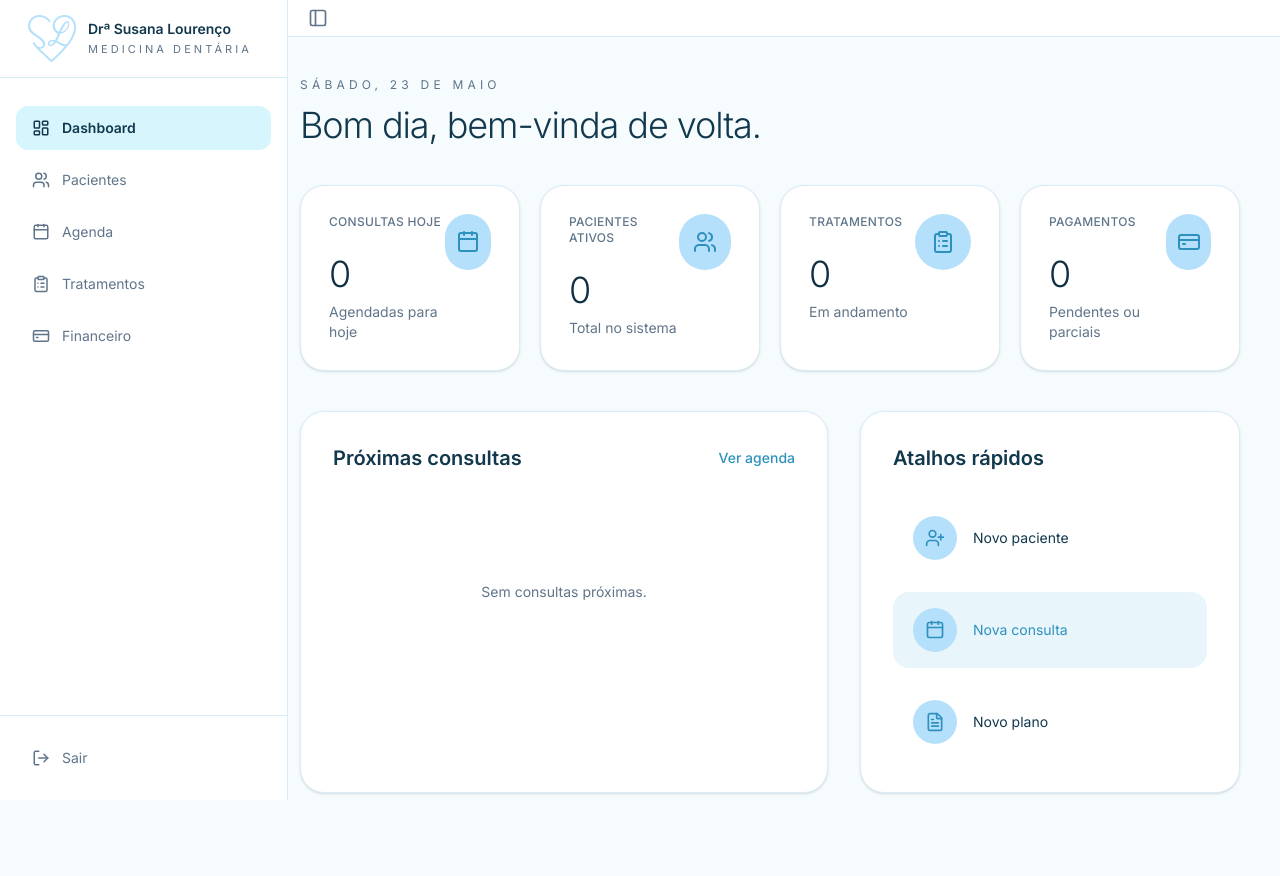
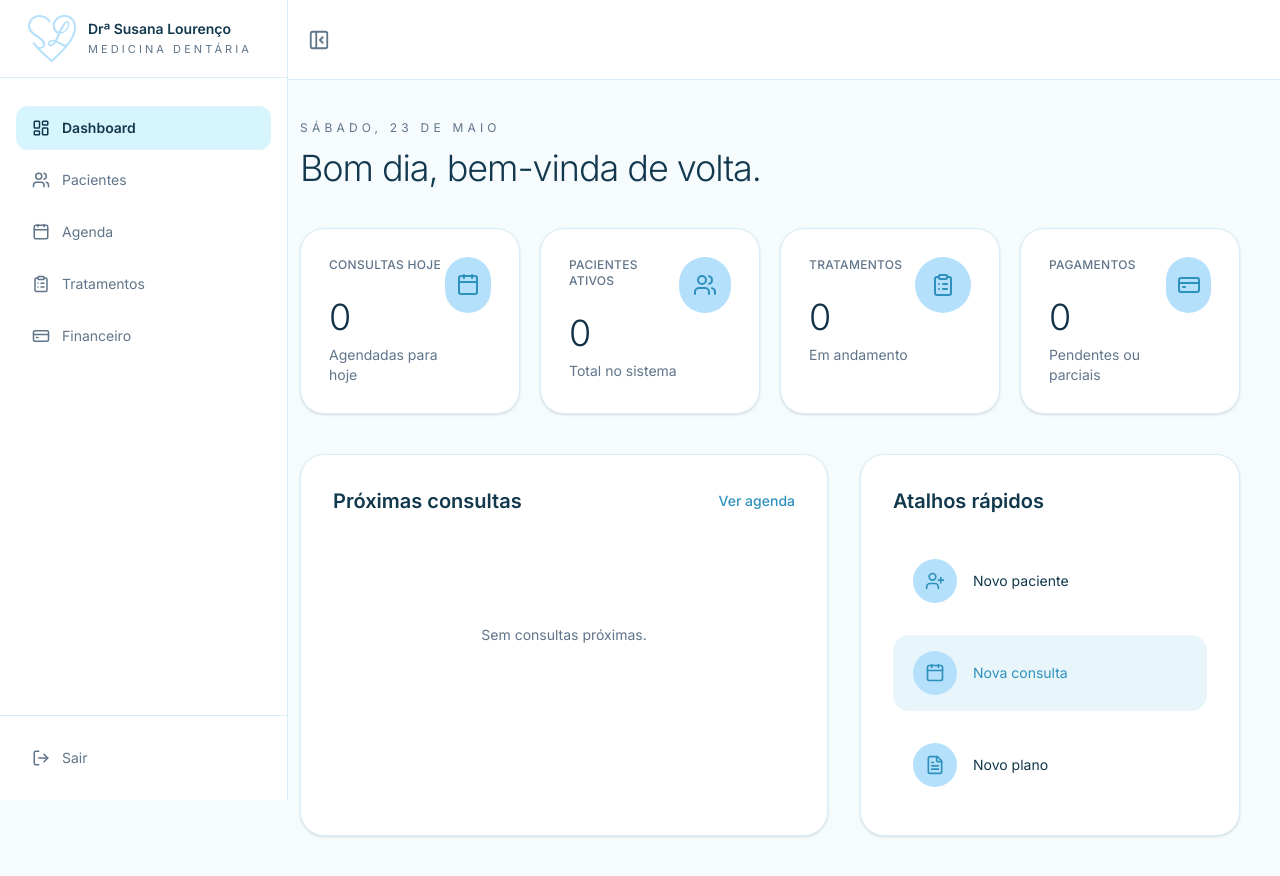
Before and after one commit to PedroPassos081/odonto-system, a Next.js app: page /dashboard in a window 1280 px wide. Before the commit the page ends 833 px from the top, so only its background shows below. Built offline with nearby package versions, Linux system fonts and the light colour scheme.

Commit message:
feat: add collapsible sidebar

```diff
--- a/src/components/layout/AppShell.tsx
+++ b/src/components/layout/AppShell.tsx
@@ -1,19 +1,46 @@
+"use client";
+
+import { useState } from "react";
+import { PanelLeftClose, PanelLeftOpen } from "lucide-react";
 import { Sidebar } from "./Sidebar";
-import { PanelLeft } from "lucide-react";
 
 type AppShellProps = {
   children: React.ReactNode;
 };
 
 export function AppShell({ children }: AppShellProps) {
+  const [sidebarOpen, setSidebarOpen] = useState(true);
+
   return (
     <div className="min-h-screen bg-[#F6FBFE]">
-      <Sidebar />
+      <div
+        className={`fixed left-0 top-0 z-40 h-screen w-65 transition-transform duration-300 ease-in-out ${
+          sidebarOpen ? "translate-x-0" : "-translate-x-full"
+        }`}
+      >
+        <Sidebar />
+      </div>
 
-      <main className="ml-65 min-h-screen">
-        <header className="flex h- items-center border-b border-[#D8EDF8] bg-white px-10">
-          <button className="rounded-lg p-2 text-[#60758A] hover:bg-[#F0FAFE]">
-            <PanelLeft size={20} />
+      <main
+        className={`min-h-screen transition-all duration-300 ease-in-out ${
+          sidebarOpen ? "ml-65" : "ml-0"
+        }`}
+      >
+        <header className="flex h-20 items-center border-b border-[#D8EDF8] bg-white px-10">
+          <button
+            type="button"
+            onClick={() => setSidebarOpen((open) => !open)}
+            aria-label={
+              sidebarOpen ? "Fechar menu lateral" : "Abrir menu lateral"
+            }
+            title={sidebarOpen ? "Fechar menu lateral" : "Abrir menu lateral"}
+            className="rounded-lg p-2 text-[#60758A] transition-colors hover:bg-[#F0FAFE]"
+          >
+            {sidebarOpen ? (
+              <PanelLeftClose size={22} />
+            ) : (
+              <PanelLeftOpen size={22} />
+            )}
           </button>
         </header>
 
```
